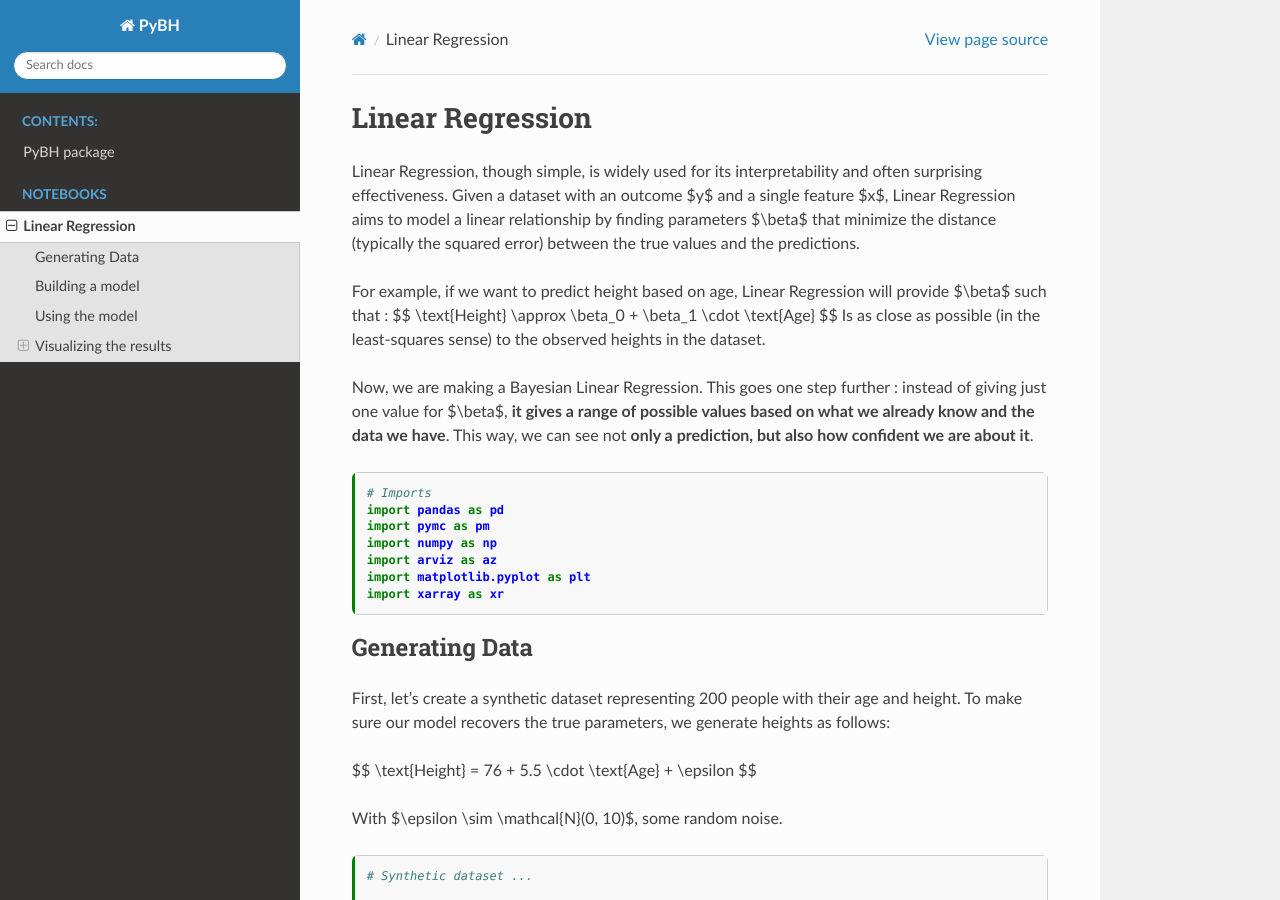
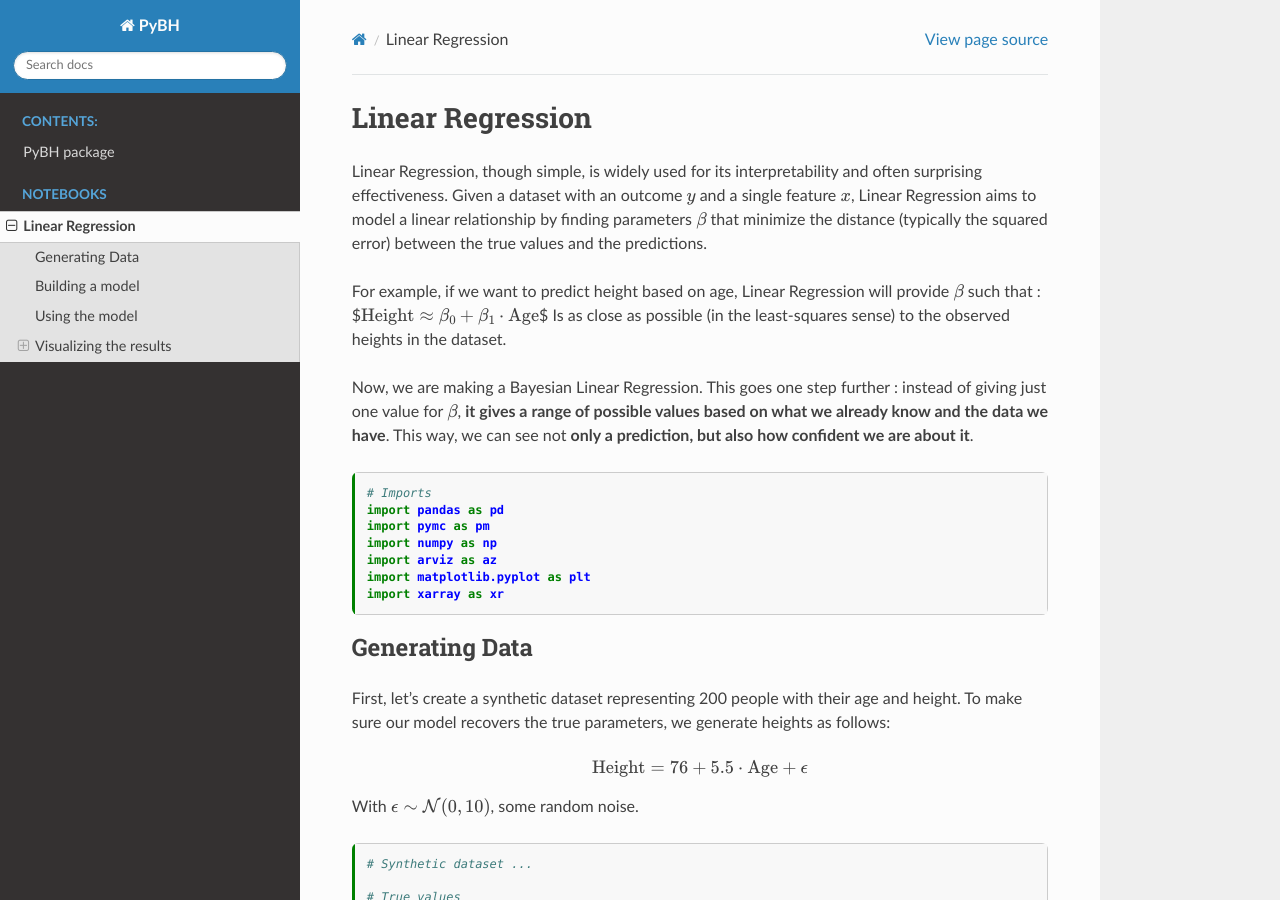
Before and after one commit to PyBHealth/PyBH, a Sphinx documentation site: the page built from docs/source/notebooks/linear_regression.ipynb, in a window 1280 px wide and 900 px high. Built offline with Sphinx 7.4.7 and the Read the Docs theme 3.1.0, drawn with Linux system fonts in a browser that asks for light colours; part of the change alters nothing that is shown; some of the changed text lies outside the part shown.

Commit message:
Updating Notebook

```diff
--- a/docs/requirements.txt
+++ b/docs/requirements.txt
@@ -2,6 +2,5 @@ sphinx
 sphinx-rtd-theme
 sphinxcontrib-napoleon
 sphinx-autodoc-typehints
-myst-parser
-nbsphinx
+myst-nb
 ipykernel
--- a/docs/source/conf.py
+++ b/docs/source/conf.py
@@ -43,6 +43,7 @@ extensions = [
     "sphinx.ext.viewcode",
     "sphinx.ext.autosummary",
     "sphinx_autodoc_typehints",
+    "sphinx.ext.mathjax",
     "myst_nb",
 ]
 
@@ -53,6 +54,12 @@ source_suffix = {
     ".ipynb": "myst-nb",
     ".myst": "myst-nb",
 }
+
+# Enable MyST math support for $...$, $$...$$, and \[...\]
+myst_enable_extensions = [
+    "dollarmath",
+    "amsmath",
+]
 autosummary_generate = True  # génère les fichiers automatiquement
 templates_path = ["_templates"]
 exclude_patterns = []
```
